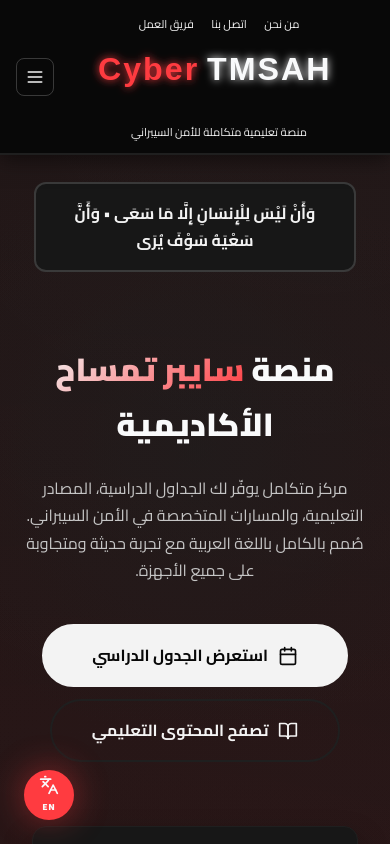
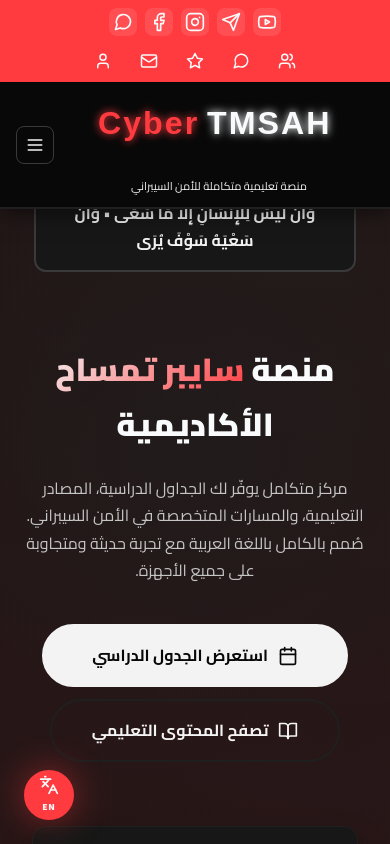
Before and after one commit to phoenixcrypto/cyber-tmsah, a Next.js app: page / in a window 390 px wide. Shown: the top 844 px of the page. Built offline with nearby package versions, Linux system fonts and the light colour scheme.

Commit message:
Add iTopBar design with social icons and quick links

```diff
--- a/app/globals.css
+++ b/app/globals.css
@@ -132,6 +132,83 @@ button, input, textarea, select {
   border-bottom: 1px solid var(--border-strong);
 }
 
+/* Top Bar - iTopBar Design */
+#iTopBar,
+.iTopBar {
+  width: 100%;
+  overflow: hidden;
+  margin: 0;
+  background: var(--primary-red);
+  padding: 0.75rem 0;
+  box-sizing: border-box;
+}
+
+.iTopBar-content {
+  max-width: 1600px;
+  margin: 0 auto;
+  padding: 0 2rem;
+  display: flex;
+  justify-content: space-between;
+  align-items: center;
+  gap: 2rem;
+  flex-wrap: wrap;
+}
+
+.iTopBar-social {
+  display: flex;
+  gap: 1rem;
+  align-items: center;
+  flex-wrap: wrap;
+}
+
+.iTopBar-social-icon {
+  display: flex;
+  align-items: center;
+  justify-content: center;
+  width: 36px;
+  height: 36px;
+  border-radius: 8px;
+  background: rgba(255, 255, 255, 0.1);
+  color: var(--primary-white);
+  transition: all 0.3s ease;
+  text-decoration: none;
+}
+
+.iTopBar-social-icon:hover {
+  background: rgba(255, 255, 255, 0.2);
+  transform: translateY(-2px);
+}
+
+.iTopBar-links {
+  display: flex;
+  gap: 1.5rem;
+  align-items: center;
+  flex-wrap: wrap;
+}
+
+.iTopBar-link {
+  display: flex;
+  align-items: center;
+  gap: 0.5rem;
+  color: var(--primary-white);
+  font-size: 0.9rem;
+  font-weight: 500;
+  text-decoration: none;
+  transition: all 0.3s ease;
+  padding: 0.4rem 0.8rem;
+  border-radius: 6px;
+  white-space: nowrap;
+}
+
+.iTopBar-link:hover {
+  background: rgba(255, 255, 255, 0.15);
+  transform: translateY(-2px);
+}
+
+.iTopBar-link svg {
+  flex-shrink: 0;
+}
+
 /* Center Section - Quick Links & Logo */
 .header-center-section {
   flex: 1;
@@ -854,6 +931,29 @@ button, input, textarea, select {
 }
 
 @media (max-width: 1024px) {
+  .iTopBar-content {
+    padding: 0 1rem;
+    gap: 1rem;
+  }
+
+  .iTopBar-social {
+    gap: 0.75rem;
+  }
+
+  .iTopBar-social-icon {
+    width: 32px;
+    height: 32px;
+  }
+
+  .iTopBar-links {
+    gap: 1rem;
+  }
+
+  .iTopBar-link {
+    font-size: 0.8rem;
+    padding: 0.3rem 0.6rem;
+  }
+
   .header-center-section {
     max-width: 100%;
     width: 100%;
@@ -1768,6 +1868,46 @@ footer {
 
   .logo-sub-text {
     font-size: 0.7rem;
+  }
+
+  .iTopBar {
+    padding: 0.5rem 0;
+  }
+
+  .iTopBar-content {
+    padding: 0 0.75rem;
+    gap: 0.75rem;
+    flex-direction: column;
+  }
+
+  .iTopBar-social {
+    gap: 0.5rem;
+    justify-content: center;
+  }
+
+  .iTopBar-social-icon {
+    width: 28px;
+    height: 28px;
+  }
+
+  .iTopBar-links {
+    gap: 0.75rem;
+    justify-content: center;
+    flex-wrap: wrap;
+  }
+
+  .iTopBar-link {
+    font-size: 0.75rem;
+    padding: 0.25rem 0.5rem;
+  }
+
+  .iTopBar-link span {
+    display: none;
+  }
+
+  .iTopBar-link svg {
+    width: 18px;
+    height: 18px;
   }
 
   .hero-section {
--- a/components/Navbar.tsx
+++ b/components/Navbar.tsx
@@ -2,7 +2,7 @@
 
 import Link from 'next/link'
 import { useState, useEffect } from 'react'
-import { Menu, X, ChevronDown, Home } from 'lucide-react'
+import { Menu, X, ChevronDown, Home, Youtube, Send, Instagram, Facebook, MessageCircle, Users, Star, Mail, User } from 'lucide-react'
 
 interface NavItem {
   label: string
@@ -83,6 +83,54 @@ export default function Navbar() {
       className={headerClass}
       style={{ opacity: isScrolled ? 1 - scrollOpacity * 0.3 : 1 }}
     >
+      {/* Top Bar - Social Links & Quick Links */}
+      <div className="iTopBar">
+        <div className="iTopBar-content">
+          {/* Social Media Icons - Left Side */}
+          <div className="iTopBar-social">
+            <Link href="https://youtube.com" target="_blank" rel="noopener noreferrer" className="iTopBar-social-icon" prefetch={false}>
+              <Youtube className="w-5 h-5" />
+            </Link>
+            <Link href="https://telegram.org" target="_blank" rel="noopener noreferrer" className="iTopBar-social-icon" prefetch={false}>
+              <Send className="w-5 h-5" />
+            </Link>
+            <Link href="https://instagram.com" target="_blank" rel="noopener noreferrer" className="iTopBar-social-icon" prefetch={false}>
+              <Instagram className="w-5 h-5" />
+            </Link>
+            <Link href="https://facebook.com" target="_blank" rel="noopener noreferrer" className="iTopBar-social-icon" prefetch={false}>
+              <Facebook className="w-5 h-5" />
+            </Link>
+            <Link href="https://wa.me/" target="_blank" rel="noopener noreferrer" className="iTopBar-social-icon" prefetch={false}>
+              <MessageCircle className="w-5 h-5" />
+            </Link>
+          </div>
+
+          {/* Quick Links with Icons - Right Side */}
+          <div className="iTopBar-links">
+            <Link href="/team" prefetch={false} className="iTopBar-link">
+              <Users className="w-4 h-4" />
+              <span>فريق العمل</span>
+            </Link>
+            <Link href="https://wa.me/" target="_blank" rel="noopener noreferrer" className="iTopBar-link" prefetch={false}>
+              <MessageCircle className="w-4 h-4" />
+              <span>واتساب</span>
+            </Link>
+            <Link href="/contribute" prefetch={false} className="iTopBar-link">
+              <Star className="w-4 h-4" />
+              <span>خدماتنا</span>
+            </Link>
+            <Link href="/contact" prefetch={false} className="iTopBar-link">
+              <Mail className="w-4 h-4" />
+              <span>اتصل بنا</span>
+            </Link>
+            <Link href="/about" prefetch={false} className="iTopBar-link">
+              <User className="w-4 h-4" />
+              <span>من نحن</span>
+            </Link>
+          </div>
+        </div>
+      </div>
+
       {/* Main Header - Logo & Navigation */}
       <div className="header-main-bar">
         <div className="header-main-content">
@@ -93,14 +141,8 @@ export default function Navbar() {
           {/* Left Actions - Empty */}
           <div className="header-left-actions"></div>
 
-          {/* Center Section - Quick Links & Logo */}
+          {/* Center Section - Logo */}
           <div className="header-center-section">
-            {/* Quick Links Above Logo */}
-            <div className="header-quick-links-center">
-              <Link href="/about" prefetch={false} className="quick-link-center">من نحن</Link>
-              <Link href="/contact" prefetch={false} className="quick-link-center">اتصل بنا</Link>
-              <Link href="/team" prefetch={false} className="quick-link-center">فريق العمل</Link>
-            </div>
 
             {/* Logo Center - SVG Logo with Color Gradient */}
             <Link href="/" className="logo-new" prefetch={false} onClick={close}>
```
